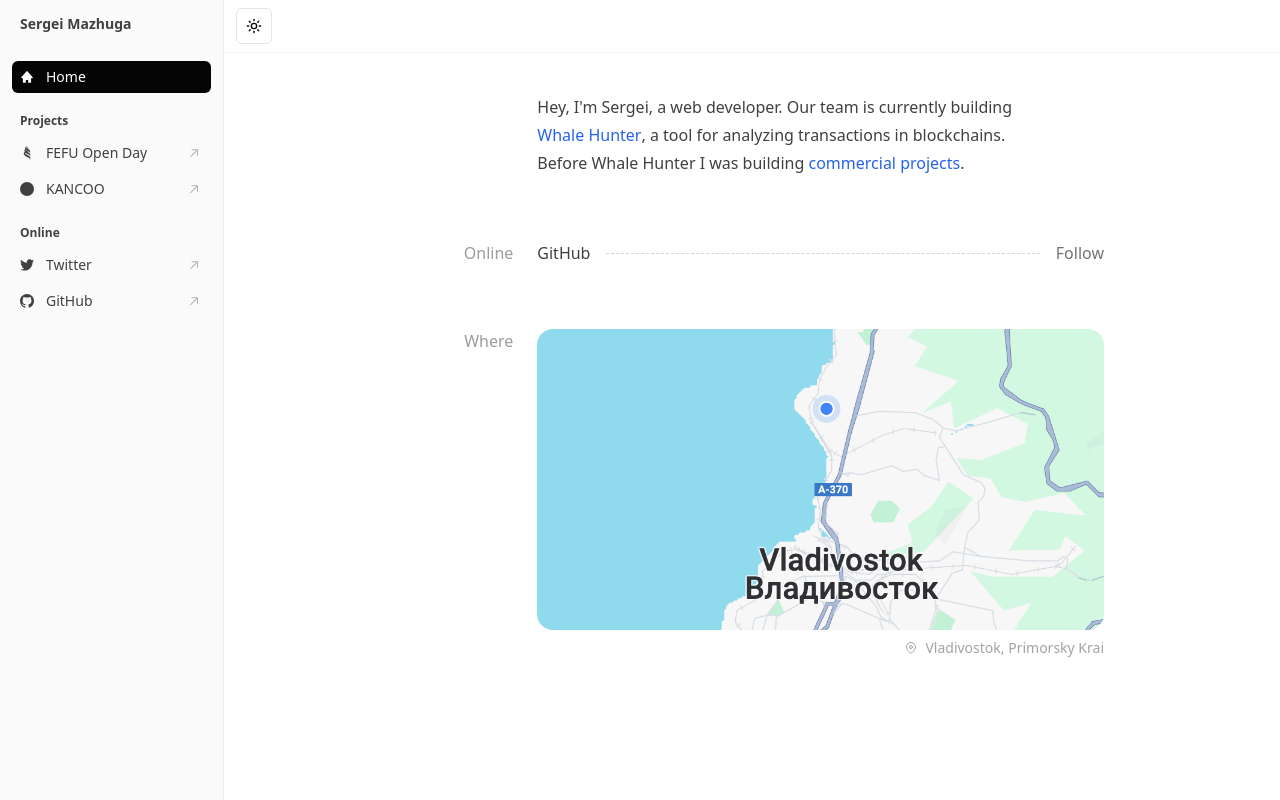
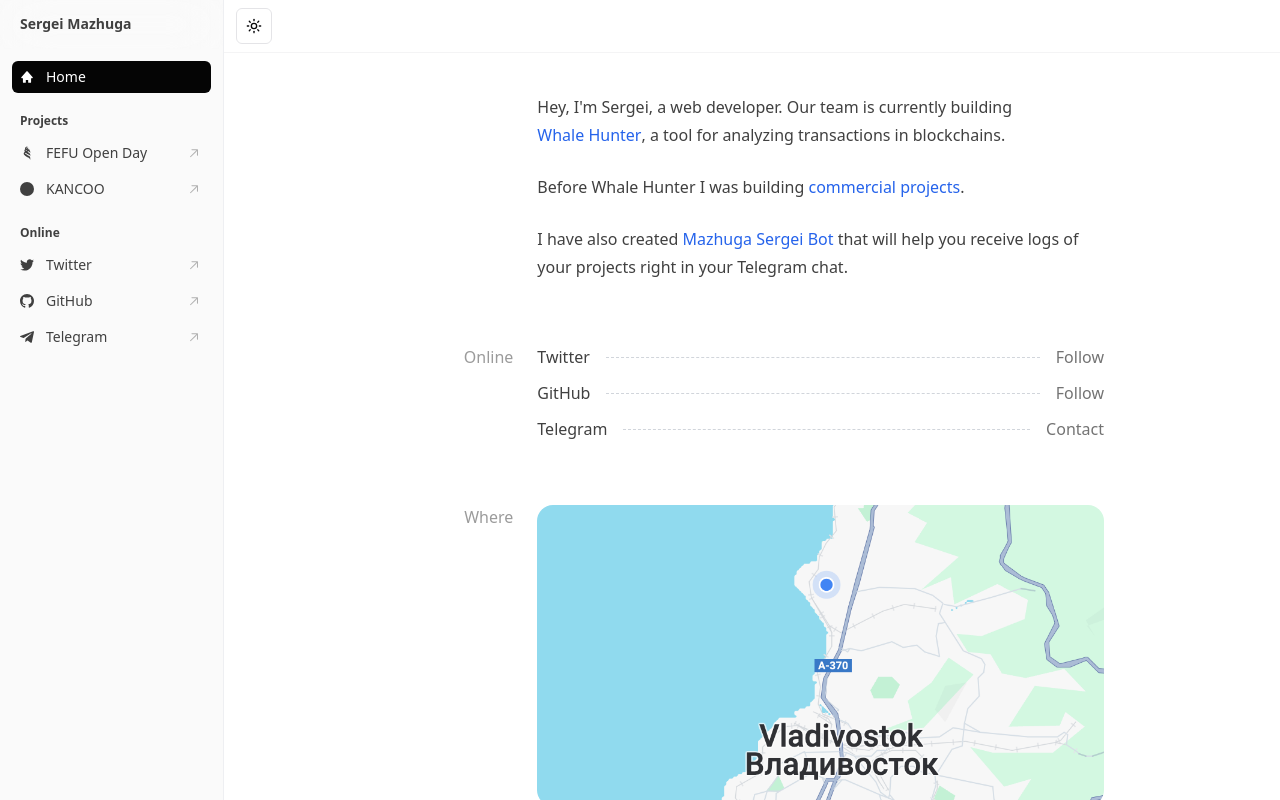
Before and after one commit to mazhugasergei/sergOS, a Next.js app: page / in a window 1280 px wide. Built offline with nearby package versions, Linux system fonts and the light colour scheme.

Commit message:
feat: add tg link for `aside` and `online section`, update `about`

```diff
--- a/app/page.tsx
+++ b/app/page.tsx
@@ -15,6 +15,7 @@
           <ExternalLink href="https://github.com/SVIT-Solutions/whale-hunter">Whale Hunter</ExternalLink>, a tool for
           analyzing transactions in blockchains.
         </p>
+        <br />
         <p className={paragraphStyles}>
           Before Whale Hunter I was building{" "}
           <ExternalLink href="https://github.com/stars/mazhugasergei/lists/commercial">
@@ -22,15 +23,22 @@
           </ExternalLink>
           .
         </p>
+        <br />
+        <p className={paragraphStyles}>
+          I have also created <ExternalLink href="#">Mazhuga Sergei Bot</ExternalLink> that will help you receive logs
+          of your projects right in your Telegram chat.
+        </p>
       </Section>
+
       {/* online */}
       <Section title="Online">
-        <Link href="https://github.com/mazhugasergei" target="_blank" className="group flex items-center gap-4">
-          <span className="group-hover:text-[#2563eb] group-hover:underline">GitHub</span>
-          <div className="w-full border-t border-gray-300 border-dashed dark:border-gray-800" />
-          <div className="text-[#737373] dark:text-[#a3a3a3]">Follow</div>
-        </Link>
+        <div className="space-y-3">
+          <OnlineLink href="https://twitter.com/mazhugasergei" title="Twitter" action="Follow" />
+          <OnlineLink href="https://github.com/mazhugasergei" title="GitHub" action="Follow" />
+          <OnlineLink href="https://t.me/mazhugasergei" title="Telegram" action="Contact" />
+        </div>
       </Section>
+
       {/* map */}
       <Section title="Where">
         <Image src="/map.png" alt="map" width={567} height={567} className="rounded-2xl" />
@@ -54,3 +62,13 @@
     </div>
   )
 }
+
+const OnlineLink = ({ href, title, action }: { href: string; title: string; action: string }) => {
+  return (
+    <Link {...{ href }} target="_blank" className="group flex items-center gap-4">
+      <span className="group-hover:text-[#2563eb] group-hover:underline">{title}</span>
+      <div className="w-full border-t border-gray-300 border-dashed dark:border-gray-800" />
+      <div className="text-[#737373] dark:text-[#a3a3a3]">{action}</div>
+    </Link>
+  )
+}
--- a/components/Nav.tsx
+++ b/components/Nav.tsx
@@ -93,6 +93,19 @@
           ),
           type: "external",
         },
+        {
+          name: "Telegram",
+          href: "https://t.me/mazhugasergei",
+          icon: (
+            <svg className={iconStyle} width="193" height="193" viewBox="0 0 512 512">
+              <path
+                d="M477,43.86,13.32,223.29a5.86,5.86,0,0,0-.8.38c-3.76,2.13-30,18.18,7,32.57l.38.14,110.41,35.67a6.08,6.08,0,0,0,5.09-.62L409.25,120.57a6,6,0,0,1,2.2-.83c3.81-.63,14.78-1.81,7.84,7-7.85,10-194.9,177.62-215.66,196.21a6.3,6.3,0,0,0-2.07,4.17l-9.06,108a7.08,7.08,0,0,0,2.83,5.67,6.88,6.88,0,0,0,8.17-.62l65.6-58.63a6.09,6.09,0,0,1,7.63-.39l114.45,83.1.37.25c2.77,1.71,32.69,19.12,41.33-19.76l79-375.65c.11-1.19,1.18-14.27-8.17-22-9.82-8.08-23.72-4-25.81-3.56A6,6,0,0,0,477,43.86Z"
+                fill="currentColor"
+              />
+            </svg>
+          ),
+          type: "external",
+        },
       ],
     },
   ]
```
